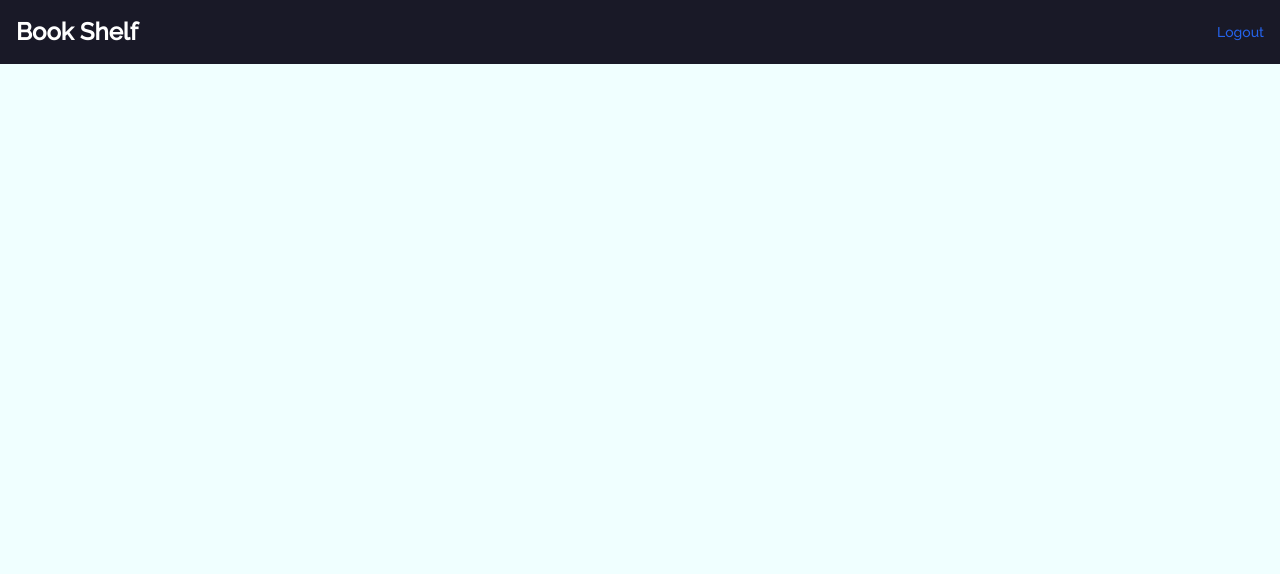
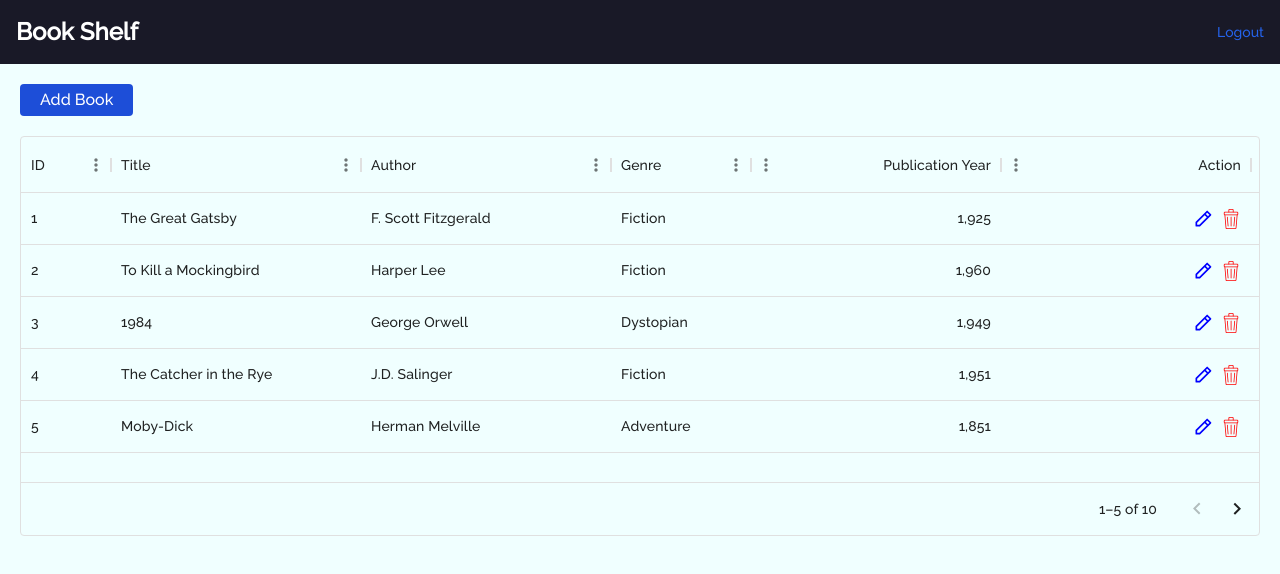
Before and after one commit to vishwasonar/BookShelf, a React (Create React App) app: page /dashboard in a window 1280 px wide. Shown: the top 574 px of the page. Built offline with nearby package versions, Linux system fonts and the light colour scheme; sample sign-in values are in the browser's storage; a web font is replaced by a local one.

Commit message:
Book Listing Dashboard using Redux and redux-persist

```diff
--- a/package.json
+++ b/package.json
@@ -24,6 +24,7 @@
     "react-toastify": "^9.1.3",
     "redux": "^4.2.1",
     "redux-devtools-extension": "^2.13.9",
+    "redux-persist": "^6.0.0",
     "redux-thunk": "^2.4.2",
     "typescript": "^4.9.5",
     "web-vitals": "^2.1.4",
--- a/src/App.tsx
+++ b/src/App.tsx
@@ -2,13 +2,16 @@ import React from "react";
 import "./App.css";
 import RoutesFile from "./routes/Routes";
 import { Provider } from "react-redux";
-import store from "./redux/store";
+import { store, persistor } from "./redux/store";
+import { PersistGate } from "redux-persist/integration/react";
+
 import { ToastContainer, toast } from "react-toastify";
 import "react-toastify/dist/ReactToastify.css";
 
 const App: React.FC = () => {
 	return (
 		<Provider store={store}>
+			<PersistGate loading={null} persistor={persistor}>
 				<React.Fragment>
 					<RoutesFile />
 					<ToastContainer
@@ -24,6 +27,7 @@ const App: React.FC = () => {
 						theme="colored"
 					/>
 				</React.Fragment>
+			</PersistGate>
 		</Provider>
 	);
 };
--- /dev/null
+++ b/src/component/Datatable.tsx
@@ -0,0 +1,97 @@
+import * as React from "react";
+import Box from "@mui/material/Box";
+import { DataGrid, GridColDef, GridValueGetterParams } from "@mui/x-data-grid";
+
+const columns: GridColDef[] = [
+	{ field: "id", headerName: "ID", width: 90 },
+	{
+		field: "title",
+		headerName: "Title",
+		width: 250,
+		editable: true,
+	},
+	{
+		field: "author",
+		headerName: "Author",
+		width: 250,
+		editable: true,
+	},
+	{
+		field: "genre",
+		headerName: "Genre",
+		sortable: false,
+		width: 140,
+	},
+	{
+		field: "publication_year",
+		headerName: "Publication Year",
+		type: "number",
+		width: 250,
+		editable: true,
+	},
+	{
+		field: "Action",
+		headerName: "Action",
+		type: "number",
+		width: 250,
+		editable: true,
+		renderCell: (params: any) => {
+			return (
+				<div className="flex justify-between items-center">
+					<svg
+						width="20"
+						height="20"
+						viewBox="0 0 0.6 0.6"
+						fill="blue"
+						xmlns="http://www.w3.org/2000/svg"
+					>
+						<path
+							d="M.407.057a.025.025 0 0 1 .035 0l.1.1a.025.025 0 0 1 0 .035L.217.517A.025.025 0 0 1 .2.525H.1A.025.025 0 0 1 .075.5V.4A.025.025 0 0 1 .082.382l.25-.25.075-.075zM.35.185.125.41v.065H.19L.415.25.35.185zm.1.029L.49.175.425.11l-.04.04.065.065z"
+							fill="blue"
+						/>
+					</svg>
+					<svg
+						width="20"
+						height="20"
+						fill="red"
+						className="ml-2"
+						viewBox="0 0 25.6 25.6"
+						xmlns="http://www.w3.org/2000/svg"
+					>
+						<path d="M20.78 7.02a.256.256 0 0 0 .256-.256V4.676a.256.256 0 0 0-.256-.256H4.864a.256.256 0 0 0-.256.256v2.088c0 .142.114.256.256.256H20.78zm0 1.024H4.864a1.28 1.28 0 0 1-1.28-1.28V4.676a1.28 1.28 0 0 1 1.28-1.28H20.78a1.28 1.28 0 0 1 1.28 1.28v2.088a1.28 1.28 0 0 1-1.28 1.28z" />
+						<path d="m20.17 7.616-1.456 16.662a.344.344 0 0 1-.326.298H7.256a.344.344 0 0 1-.326-.298L5.474 7.616a.512.512 0 0 0-1.02.088L5.91 24.366c.06.686.658 1.232 1.344 1.232h11.134a1.366 1.366 0 0 0 1.344-1.232l1.456-16.662a.512.512 0 0 0-1.02-.088zm-9.62-3.74V1.282a.26.26 0 0 1 .256-.258h4.032a.26.26 0 0 1 .256.258v2.594a.512.512 0 1 0 1.024 0V1.282A1.28 1.28 0 0 0 14.838 0h-4.032a1.28 1.28 0 0 0-1.28 1.282v2.594a.512.512 0 1 0 1.024 0z" />
+						<path d="M12.4 10.27v11.524a.512.512 0 1 0 1.024 0V10.27a.512.512 0 1 0-1.024 0zm-4.81.044.998 11.524a.512.512 0 0 0 1.02-.088L8.61 10.226a.512.512 0 0 0-1.02.088zm9.446-.088-1 11.524a.512.512 0 0 0 1.02.088l.998-11.524a.512.512 0 0 0-1.02-.088z" />
+					</svg>
+				</div>
+			);
+		},
+	},
+];
+
+interface BookProps {
+	rows: any;
+	bookId: number;
+	setBookId: (params: any) => any;
+}
+
+const Datatable: React.FC<BookProps> = ({ rows, bookId, setBookId }) => {
+	return (
+		<Box sx={{ height: 400, width: "100%" }}>
+			<DataGrid
+				rows={rows.bookData}
+				columns={columns}
+				initialState={{
+					pagination: {
+						paginationModel: {
+							pageSize: 5,
+						},
+					},
+				}}
+				pageSizeOptions={[5]}
+				disableRowSelectionOnClick
+			/>
+		</Box>
+	);
+};
+
+export default Datatable;
--- a/src/component/Navbar.tsx
+++ b/src/component/Navbar.tsx
@@ -3,8 +3,9 @@ import { useNavigate } from "react-router-dom";
 
 interface Props {
 	handleLogout: () => void;
+	handleHomePage: () => void;
 }
-const Navbar: React.FC<Props> = ({ handleLogout }) => {
+const Navbar: React.FC<Props> = ({ handleLogout, handleHomePage }) => {
 	return (
 		<div>
 			<nav
@@ -12,7 +13,10 @@ const Navbar: React.FC<Props> = ({ handleLogout }) => {
 				style={{ background: "#191927" }}
 			>
 				<div className="flex flex-wrap justify-between items-center mx-auto max-w-screen-xl p-4">
-					<span className="self-center text-2xl font-semibold whitespace-nowrap text-white dark:text-white">
+					<span
+						onClick={handleHomePage}
+						className="self-center cursor-pointer text-2xl font-semibold whitespace-nowrap text-white dark:text-white"
+					>
 						Book Shelf
 					</span>
 					<div className="flex items-center">
--- a/src/pages/BookDashboard.tsx
+++ b/src/pages/BookDashboard.tsx
@@ -1,17 +1,55 @@
-import React from "react";
-import { useNavigate } from "react-router-dom";
+import React, { useEffect, useState } from "react";
+import { Link, useNavigate } from "react-router-dom";
 import Navbar from "../component/Navbar";
+import Datatable from "../component/Datatable";
+import Button from "@mui/material/Button";
+import { useSelector } from "react-redux";
 
 const BookDashboard: React.FC = () => {
 	const navigate = useNavigate();
+
 	const handleLogout = () => {
 		localStorage.removeItem("isUserLoggedIn");
 		navigate("/");
 	};
 
+	const handleHomePage = () => {
+		navigate("/dashboard");
+	};
+
+	const [bookData, setBookData] = useState<any>(null);
+	const [bookId, setBookId] = useState<number>(0);
+
+	const books = useSelector((state: any) => state.BookSliceReducer);
+	console.log("books: ", books);
+
+	useEffect(() => {
+		setBookData(books);
+	}, []);
+
 	return (
 		<div>
-			<Navbar handleLogout={handleLogout} />
+			<Navbar
+				handleLogout={handleLogout}
+				handleHomePage={handleHomePage}
+			/>
+			<div className="w-full">
+				<div className="flex justify-start pl-5">
+					<Link
+						to="/addbook"
+						className="text-white mt-5 pl-5 pr-5 pt-1 pb-1 bg-blue-700 rounded"
+					>
+						Add Book
+					</Link>
+				</div>
+				<div className="p-5">
+					<Datatable
+						rows={books}
+						bookId={bookId}
+						setBookId={setBookId}
+					/>
+				</div>
+			</div>
 		</div>
 	);
 };
--- a/src/redux/reducers.ts
+++ b/src/redux/reducers.ts
@@ -1,7 +1,9 @@
 import { combineReducers } from "@reduxjs/toolkit";
 import { SignupReducer } from "./slices/AuthSlice";
+import { BookSliceReducer } from "./slices/BookSlice";
 const rootreducers = combineReducers({
 	SignupReducer,
+	BookSliceReducer,
 });
 
 export default rootreducers;
--- /dev/null
+++ b/src/redux/slices/BookSlice.ts
@@ -0,0 +1,124 @@
+import { createSlice, PayloadAction } from "@reduxjs/toolkit";
+
+interface Book {
+	id: number;
+	title: string;
+	author: string;
+	publication_year: number;
+	genre: string;
+}
+
+interface BooksState {
+	bookData: Book[];
+	currentPage: number;
+	itemsPerPage: number;
+}
+
+const initialState: BooksState = {
+	bookData: [
+		{
+			id: 1,
+			title: "The Great Gatsby",
+			author: "F. Scott Fitzgerald",
+			publication_year: 1925,
+			genre: "Fiction",
+		},
+		{
+			id: 2,
+			title: "To Kill a Mockingbird",
+			author: "Harper Lee",
+			publication_year: 1960,
+			genre: "Fiction",
+		},
+		{
+			id: 3,
+			title: "1984",
+			author: "George Orwell",
+			publication_year: 1949,
+			genre: "Dystopian",
+		},
+
+		{
+			id: 4,
+			title: "The Catcher in the Rye",
+			author: "J.D. Salinger",
+			publication_year: 1951,
+			genre: "Fiction",
+		},
+		{
+			id: 5,
+			title: "Moby-Dick",
+			author: "Herman Melville",
+			publication_year: 1851,
+			genre: "Adventure",
+		},
+		{
+			id: 6,
+			title: "The Hobbit",
+			author: "J.R.R. Tolkien",
+			publication_year: 1937,
+			genre: "Fantasy",
+		},
+		{
+			id: 7,
+			title: "The Hunger Games",
+			author: "Suzanne Collins",
+			publication_year: 2008,
+			genre: "Dystopian",
+		},
+		{
+			id: 8,
+			title: "Harry Potter and the Sorcerer's Stone",
+			author: "J.K. Rowling",
+			publication_year: 1997,
+			genre: "Fantasy",
+		},
+		{
+			id: 9,
+			title: "The Lord of the Rings: The Fellowship of the Ring",
+			author: "J.R.R. Tolkien",
+			publication_year: 1954,
+			genre: "Fantasy",
+		},
+		{
+			id: 10,
+			title: "Pride and Prejudice",
+			author: "Jane Austen",
+			publication_year: 1813,
+			genre: "Classic",
+		},
+	],
+	currentPage: 1,
+	itemsPerPage: 10, // Change this as needed
+};
+
+const BookSlice = createSlice({
+	name: "books",
+	initialState,
+	reducers: {
+		addBook: (state, action: PayloadAction<Book>) => {
+			state.bookData.push(action.payload);
+		},
+		updateBook: (state, action: PayloadAction<Book>) => {
+			const index = state.bookData.findIndex(
+				(book) => book.id === action.payload.id
+			);
+			if (index !== -1) {
+				state.bookData[index] = action.payload;
+			}
+		},
+		deleteBook: (state, action: PayloadAction<number>) => {
+			state.bookData = state.bookData.filter(
+				(book) => book.id !== action.payload
+			);
+		},
+		setCurrentPage: (state, action: PayloadAction<number>) => {
+			state.currentPage = action.payload;
+		},
+	},
+});
+
+export const { addBook, updateBook, deleteBook, setCurrentPage } =
+	BookSlice.actions;
+
+export const BookSliceReducer = BookSlice.reducer;
--- a/src/redux/store.ts
+++ b/src/redux/store.ts
@@ -1,10 +1,19 @@
 import { configureStore } from "@reduxjs/toolkit";
 import rootreducers from "./reducers";
+import { persistReducer } from "redux-persist";
+import storage from "redux-persist/lib/storage";
+import persistStore from "redux-persist/es/persistStore";
 
-const store = configureStore({
-	reducer: rootreducers,
+const persistConfig = {
+	key: "root",
+	storage,
+};
+
+const persistedBooksReducer = persistReducer(persistConfig, rootreducers);
+
+export const store = configureStore({
+	reducer: persistedBooksReducer,
 });
-
-export default store;
+export const persistor = persistStore(store);
 
 export type RootState = ReturnType<typeof store.getState>;
```
Also changed, not shown: 1 other file (tests, documents, lock files or other folders). Lines whose indentation alone changed are shown as unchanged.
